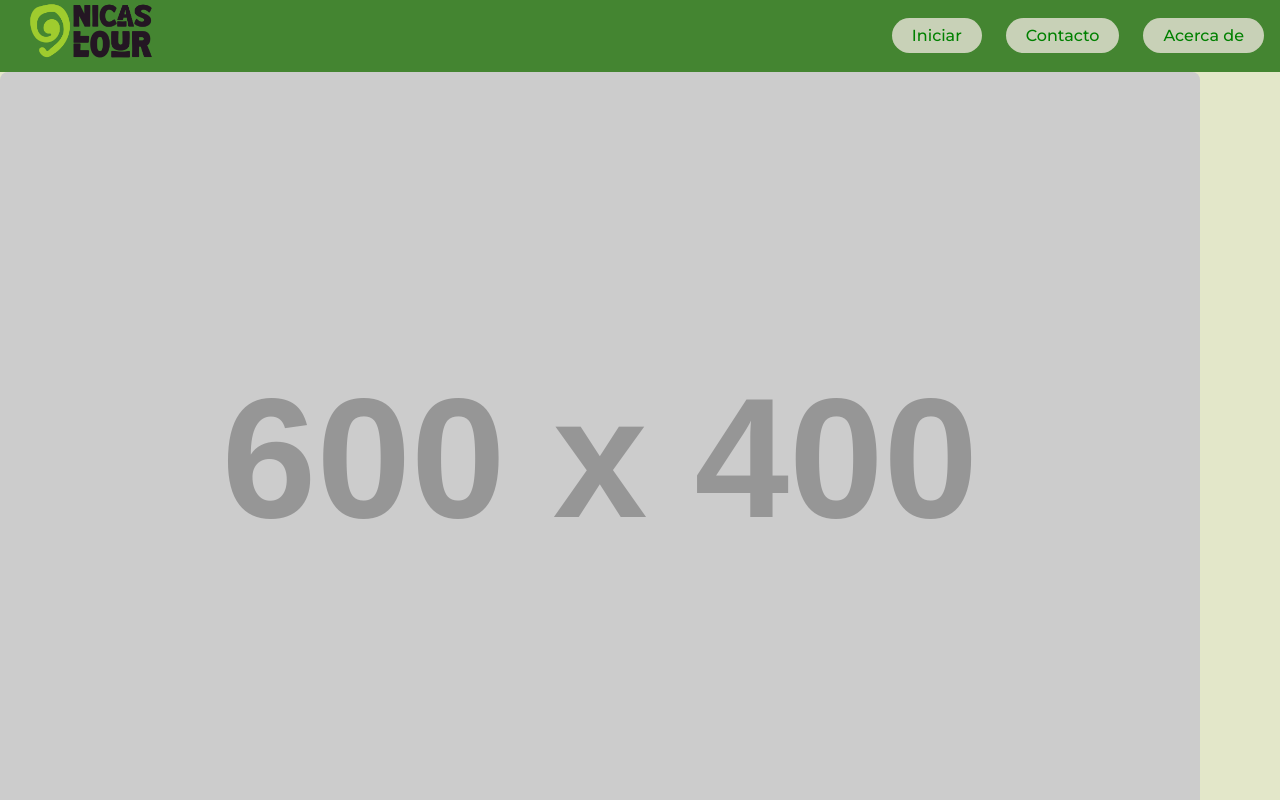
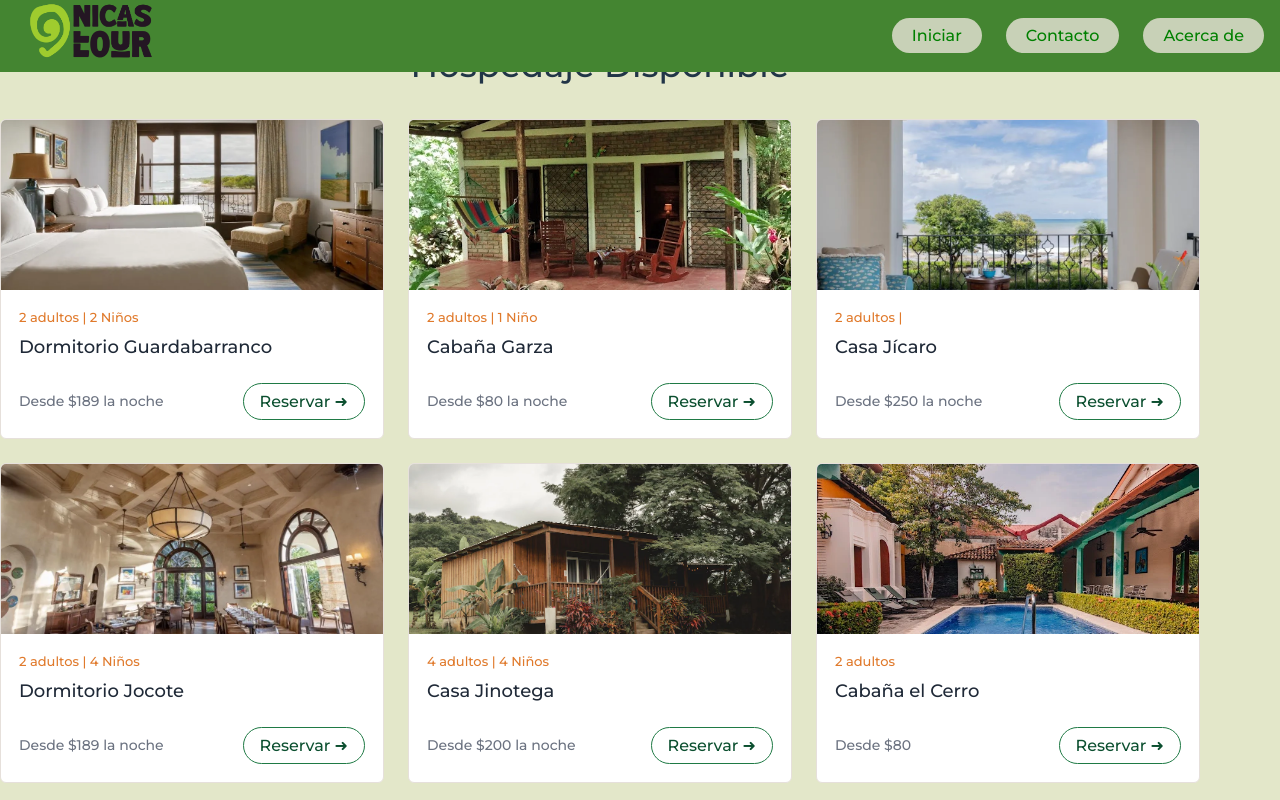
Before and after one commit to 100fixdev/NicaTurismo, a React (Vite) app: page /explore in a window 1280 px wide. Shown: the top 800 px of the page. Built offline with nearby package versions, Linux system fonts and the light colour scheme; no server answers; the HTML template or start-up script is replaced by a standard one.

Commit message:
feature: se agrego el explore, se necesita mejorar

```diff
--- a/src/pages/Dashboard.jsx
+++ b/src/pages/Dashboard.jsx
@@ -68,7 +68,8 @@ export default function Dashboard() {
                 background: "#241623",
                 color: "#fff",
                 padding: "12px 18px",
-                borderRadius: 12
+                borderRadius: 12,
+                cursor: "pointer"
               }}
             >
               Buscar Nuevos Viajes
--- a/src/pages/Explore.jsx
+++ b/src/pages/Explore.jsx
@@ -1,26 +1,107 @@
 import React, { useEffect, useState } from "react";
-import ServiceCard from "../components/ServiceCard";
+import "../styles/explore.css";
+
+import img1 from "../images/hoteles/habitacion-1-web.webp";
+import img2 from "../images/hoteles/vista-al-mar-web.webp";
+import img3 from "../images/hoteles/hotel-rural-1.webp";
+import img4 from "../images/hoteles/comedor-web.webp";
+import img5 from "../images/hoteles/hotel-rural-3.webp";
+import img6 from "../images/hoteles/hotel-rural-2w.webp";
 
 export default function Explore() {
   const [services, setServices] = useState([]);
 
   useEffect(() => {
+    // intenta traer desde API, si falla usa ejemplos locales (para diseño)
     fetch("http://localhost:4000/api/services")
-      .then(r => r.json())
-      .then(setServices)
-      .catch(() => {
+      .then((r) => r.json())
+      .then((data) => {
+        if (Array.isArray(data) && data.length) {
+          setServices(
+            data.slice(0, 6).map((s, i) => ({ ...s, thumbnail: s.thumbnail || [img1, img2, img3, img4, img5, img6][i] }))
+          );
+        } else {
+          throw new Error("empty");
+        }
+      })
+      .catch(() =>
         setServices([
-          { id: 1, title: "Hotel Granada", category: "Hospedaje", price: 120, thumbnail: "" },
-          { id: 2, title: "Tour Masaya", category: "Experiencia", price: 50, thumbnail: "" }
-        ]);
-      });
+          { id: 1, title: "Dormitorio Guardabarranco", people: "2 adultos | 2 Niños", priceLabel: "Desde $189 la noche", thumbnail: img1 },
+          { id: 2, title: "Cabaña Garza", people: "2 adultos | 1 Niño", priceLabel: "Desde $80 la noche", thumbnail: img3 },
+          { id: 3, title: "Casa Jícaro", people: "2 adultos |", priceLabel: "Desde $250 la noche", thumbnail: img2 },
+          { id: 4, title: "Dormitorio Jocote", people: "2 adultos | 4 Niños", priceLabel: "Desde $189 la noche", thumbnail: img4 },
+          { id: 5, title: "Casa Jinotega", people: "4 adultos | 4 Niños", priceLabel: "Desde $200 la noche", thumbnail: img5 },
+          { id: 6, title: "Cabaña el Cerro", people: "2 adultos", priceLabel: "Desde $80", thumbnail: img6 },
+        ])
+      );
   }, []);
 
+  const gridStyle = {
+    display: "grid",
+    gridTemplateColumns: "repeat(3, 1fr)",
+    gap: 24,
+    marginTop: 28,
+    alignItems: "stretch",
+  };
+
+  const cardStyle = {
+    border: "1px solid #e6e0db",
+    borderRadius: 6,
+    overflow: "hidden",
+    background: "#fff",
+    display: "flex",
+    flexDirection: "column",
+    justifyContent: "space-between",
+    minHeight: 320,
+  };
+
+  const imgStyle = {
+    width: "100%",
+    height: 170,
+    objectFit: "cover",
+    display: "block",
+  };
+
+  const metaStyle = { color: "#e07a2c", fontSize: 13, padding: "12px 18px 6px" };
+  const titleStyle = { fontSize: 18, fontWeight: 700, padding: "0 18px 6px", color: "#1f2937" };
+  const footerStyle = { display: "flex", alignItems: "center", justifyContent: "space-between", padding: "10px 18px 18px" };
+  const priceStyle = { color: "#6b7280", fontSize: 14 };
+
   return (
-    <div className="container" style={{ paddingTop: 24 }}>
-      <h2>Explorar servicios</h2>
-      <div className="grid" style={{ marginTop: 12 }}>
-        {services.map(s => <ServiceCard key={s.id} service={s} />)}
+    <div className="container" style={{ paddingTop: 40, paddingBottom: 40 }}>
+      <h2 style={{ textAlign: "center", fontSize: 34, marginBottom: 12 }}>Hospedaje Disponible</h2>
+
+      <div style={gridStyle}>
+        {services.map((s) => (
+          <article key={s.id} style={cardStyle}>
+            <img src={s.thumbnail} alt={s.title} style={imgStyle} />
+            <div>
+              <div style={metaStyle}>{s.people}</div>
+              <div style={titleStyle}>{s.title}</div>
+            </div>
+
+            <div style={footerStyle}>
+              <div>
+                <div style={priceStyle}>{s.priceLabel}</div>
+              </div>
+              <button
+                onClick={() => alert(`Reservar: ${s.title}`)}
+                style={{
+                  borderRadius: 20,
+                  padding: "8px 16px",
+                  background: "#fff",
+                  border: "1.5px solid #1f7a45",
+                  color: "#0b4f2f",
+                  fontWeight: 600,
+                  cursor: "pointer",
+                }}
+                aria-label={`Reservar ${s.title}`}
+              >
+                Reservar ➜
+              </button>
+            </div>
+          </article>
+        ))}
       </div>
     </div>
   );
```
Also changed, not shown: src/styles/explore.css (added).
